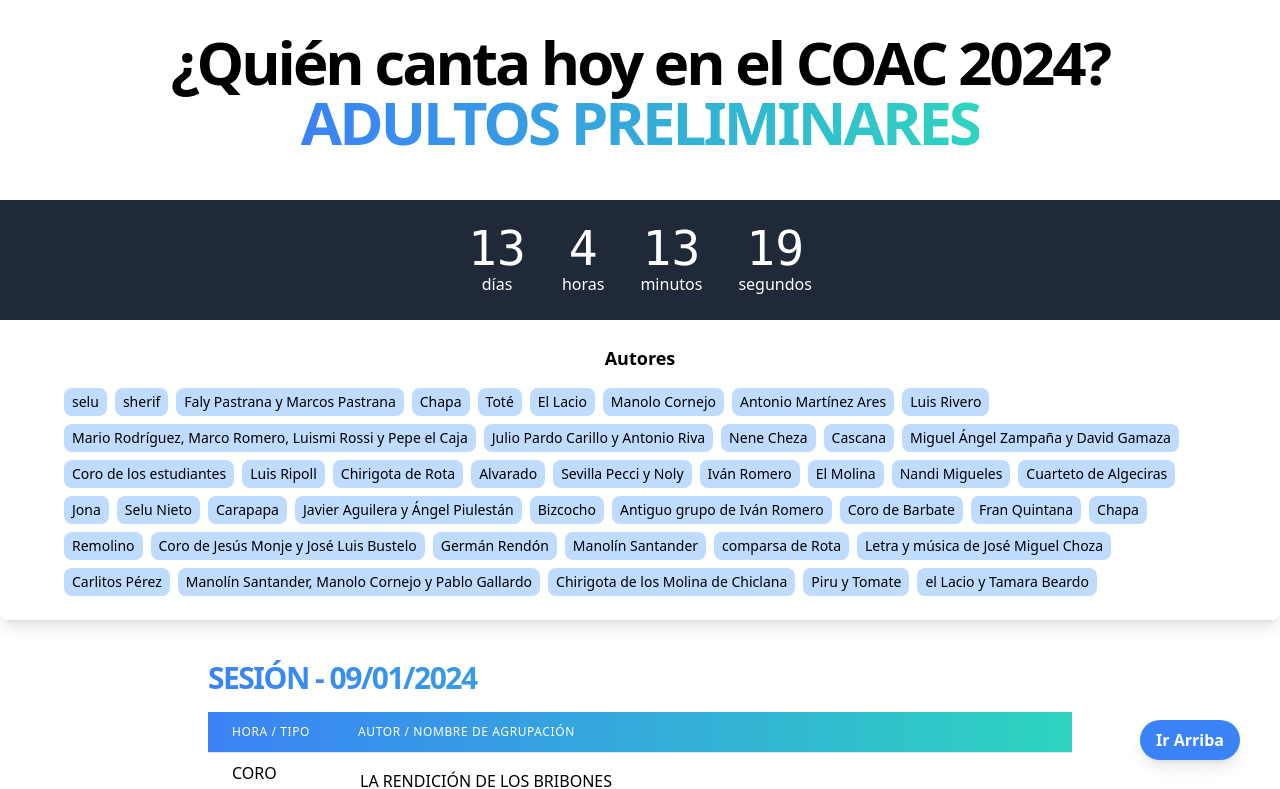
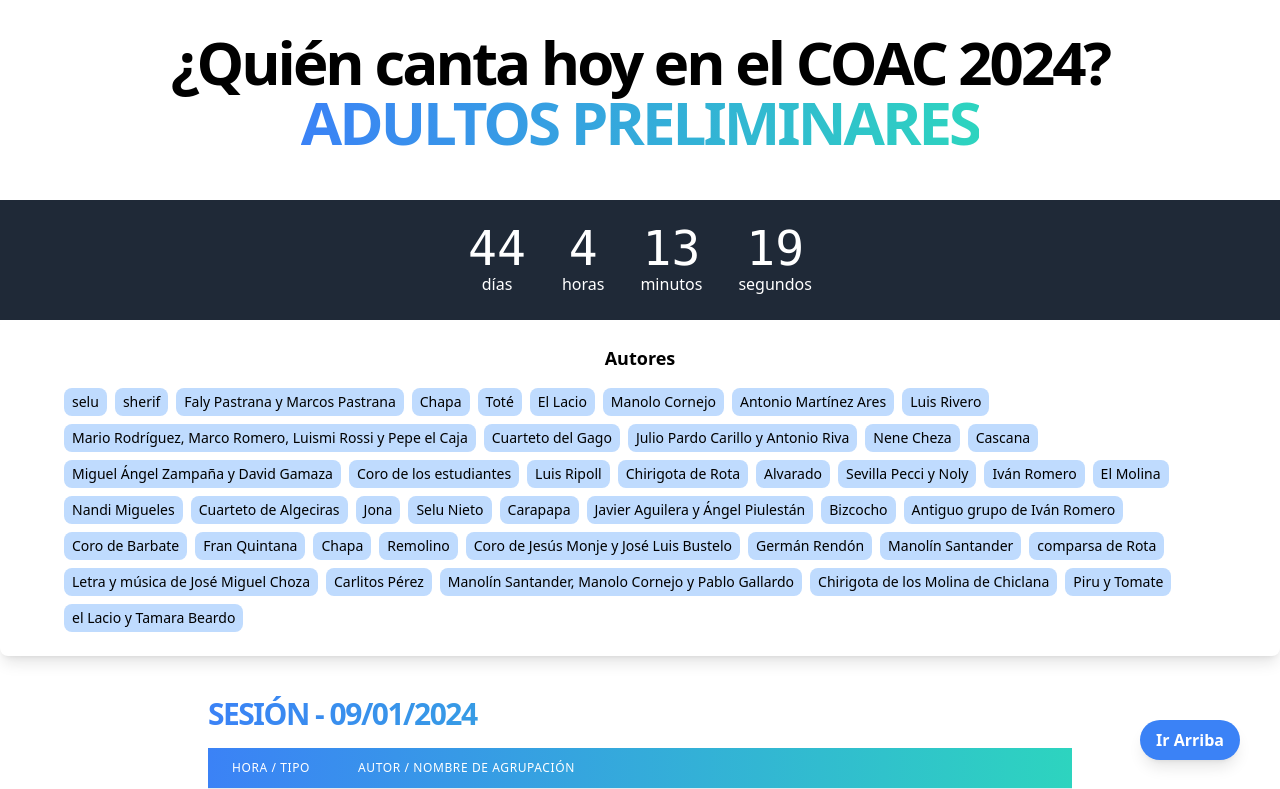
Before and after one commit to nandovejer/coac-quien-canta-hoy, a React (Vite) app: page / in a window 1280 px wide. Shown: the top 789 px of the page. Built offline with nearby package versions, Linux system fonts and the light colour scheme.

Commit message:
fecha actualizada

```diff
--- a/src/App.tsx
+++ b/src/App.tsx
@@ -1,11 +1,14 @@
 import './App.css'
 import DynamicTable from './components/DynamicTable'
 import CountdownTimer from './components/CountdownTimer'
-import jsonData from './data/COAC_2024_ADULTOS_PRELIMINARES.json'
-import formatAppData from './utils/formatAppData'
 import AuthorCloud from './components/AuthorCloud'
 import ScrollToTop from './components/OnTop'
 import Footer from './components/Footer'
+import formatAppData from './utils/formatAppData'
+
+import jsonData from './data/COAC_2024_ADULTOS_PRELIMINARES.json'
+import { DATE_PRELIMINARES } from './data/ConstantsCoac2024';
+
 function App() {
 
   const currentJsonData = formatAppData(jsonData);
@@ -20,7 +23,7 @@
       </header>
 
       <main id="siteMain">
-        <CountdownTimer targetDate="2023-12-09T20:00:00" />
+        <CountdownTimer targetDate={DATE_PRELIMINARES} />
         <AuthorCloud AuthorCloudData={currentJsonData} />
         <DynamicTable data={currentJsonData} />
         <ScrollToTop />
--- a/src/data/COAC_2024_ADULTOS_PRELIMINARES.json
+++ b/src/data/COAC_2024_ADULTOS_PRELIMINARES.json
@@ -72,7 +72,7 @@
     {
       "tipo": "CUARTETO",
       "nombre": "PUNK Y CIRCO LA LUCHA CONTINÚA",
-      "autor": ""
+      "autor": "Cuarteto del Gago"
     },
     { "tipo": "COMPARSA", "nombre": "LOS TAQUILLEROS", "autor": "" },
     { "tipo": "COMPARSA", "nombre": "EL ÚLTIMO GADITANO", "autor": "" }
--- /dev/null
+++ b/src/data/ConstantsCoac2024.tsx
@@ -0,0 +1,6 @@
+const DATE_PRELIMINARES = "2024-01-09T20:00:00";
+const DATE_CUARTOS = "0000-00-00T00:00:00";
+const DATE_SEMIFINALES = "0000-00-00T00:00:00";
+const DATE_FINAL = "2024-02-09T20:00:00";
+
+export { DATE_PRELIMINARES, DATE_CUARTOS, DATE_SEMIFINALES, DATE_FINAL }
```
